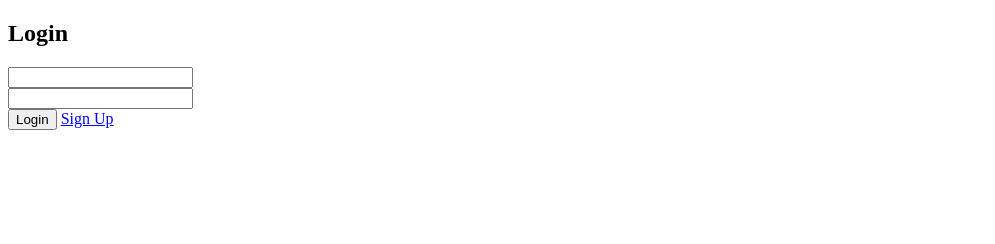
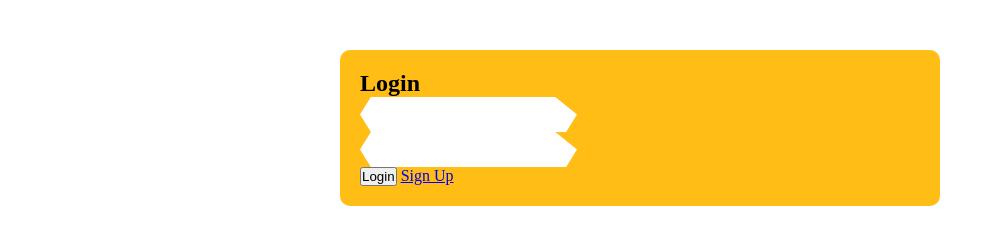
Before and after one commit to feri-irawan/Form-Hexagon-Style, a plain HTML site: page index.html in a window 1280 px wide. Shown: the whole page, without its empty margins (0-995 px from the left). Drawn offline with Linux system fonts and the light colour scheme.

Commit message:
update index.html

```diff
--- a/index.html
+++ b/index.html
@@ -27,5 +27,38 @@
     </div>
   </section>
 
+
+<style>
+:root {
+  --orange: #ffbd15;
+}
+
+* {
+  padding: 0;
+  margin: 0;
+  box-sizing: border-box;
+}
+body {
+  align-items: center;
+}
+.container {
+  margin: 50px auto;
+  max-width: 600px;
+}
+.form-container {
+  background: var(--orange);
+  padding: 20px;
+  border-radius: 10px;
+}
+.input-group {
+  max-width: max-content;
+  clip-path: polygon(5% 0, 90% 0, 100% 50%, 95% 100%, 5% 100%, 0% 50%);
+}
+.input-group input {
+  padding: 10px 20px;
+  border: none;
+  width: 100%;
+}
+</style>
 </body>
 </html>
```
